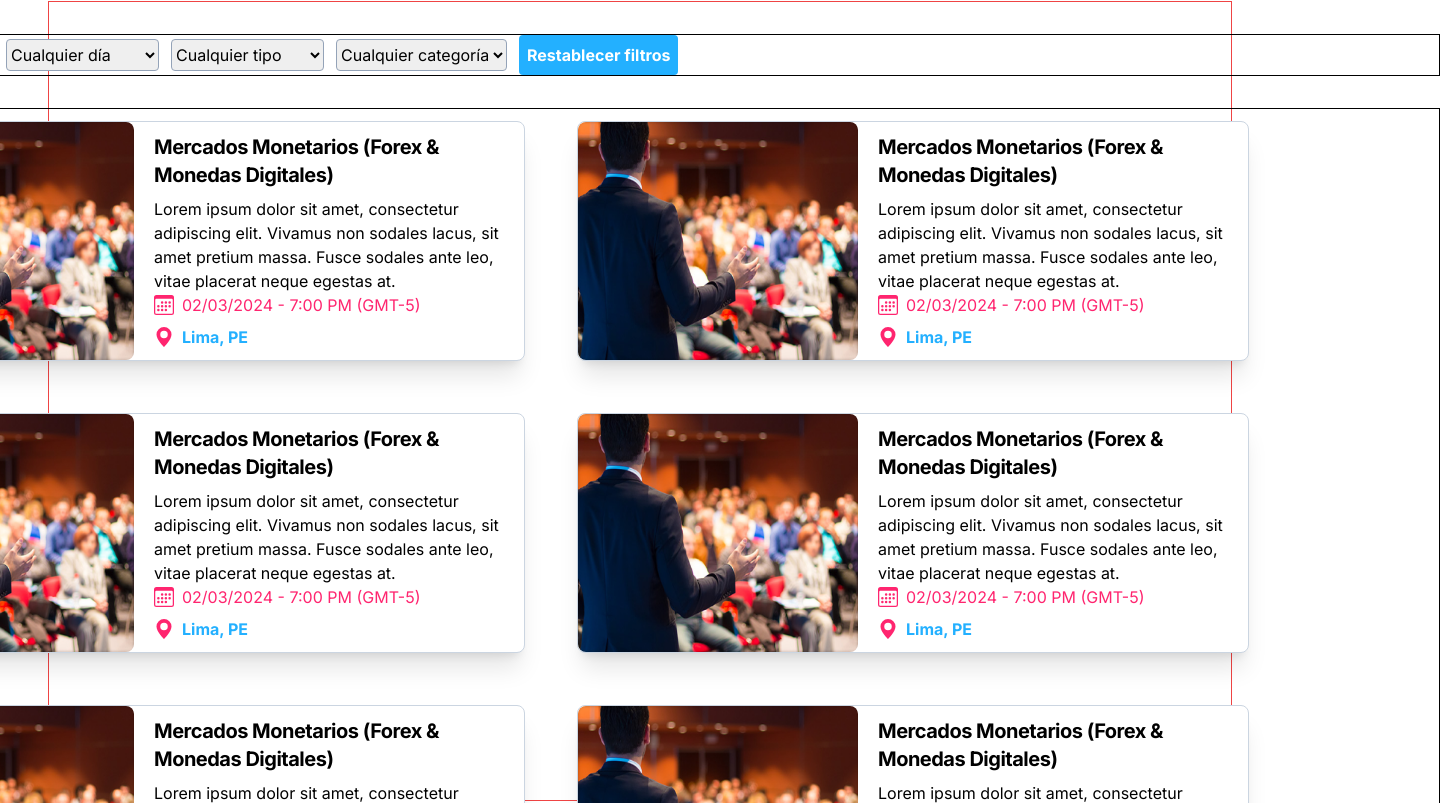
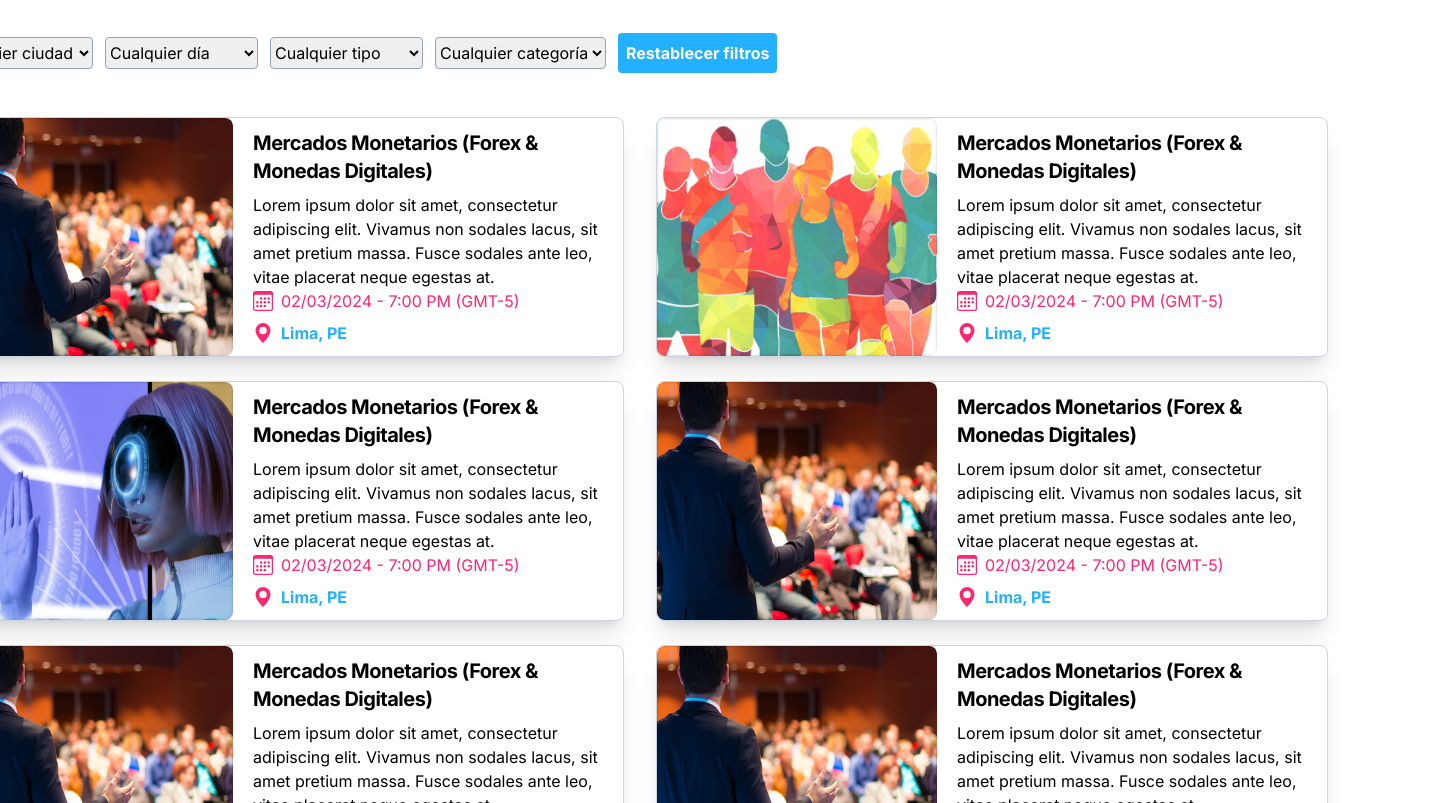
Before and after one commit to No-Country/c16-27-n-node-react, a Next.js app: page /searchPage in a window 1280 px wide. Shown: the part 137-940 px from the top of the page, 1440 px wide, since content can reach past the window. Built offline with nearby package versions, Linux system fonts and the light colour scheme.

Commit message:
Add event view page and update search page

```diff
--- /dev/null
+++ b/src/app/eventviewpage/page.js
@@ -0,0 +1,16 @@
+import React from 'react';
+import CardEventView from '../components/CardEventView';
+
+
+const page = () => {
+  return (
+    <div>
+      <CardEventView
+        title={"Mercados Monetarios (Forex & Monedas Digitales)"}
+        img={"/images/imgCard-1.png"}
+      />
+    </div>
+  );
+};
+
+export default page;
--- a/src/app/page.js
+++ b/src/app/page.js
@@ -1,5 +1,6 @@
 import React from "react";
 import CardEvent from "./components/CardEvent";
+import Link from "next/link";
 
 const page = () => {
   return (
@@ -21,10 +22,12 @@ const page = () => {
           de tu mano.
         </p>
       </section>
-      <section className="h-[670px] flex flex-col items-center justify-center gap-10 bg-gradient-to-t from-zinc-100 to-slate-50">
-        <button className="bg-[#23B0FF] h-20 rounded-lg text-3xl text-white p-2 font-bold">
-          !Descubre eventos aqui!
-        </button>
+      <section className="h-[670px] flex flex-col items-center justify-center gap-10 ">
+        <Link href={'/searchPage'} >
+          <button className="bg-[#23B0FF] h-20 rounded-lg text-3xl text-white p-2 font-bold">
+            !Descubre eventos aqui!
+          </button>
+        </Link>
         <section className="flex gap-8 mt-2">
           <CardEvent
             img={"/images/imgCard-1.png"}
--- a/src/app/searchPage/page.js
+++ b/src/app/searchPage/page.js
@@ -1,11 +1,12 @@
 import React from 'react';
 import CardWithDescription from '../components/CardWithDescription';
-
+import { eventsData } from '../../../eventsData';
+import Link from 'next/link';
 
 const page = () => {
   return (
-    <main className=" flex flex-col items-center border border-red-500 h-screen  ">
-      <section className=" mb-8 mt-8 w-[1600px] flex items-center gap-3 border border-black h-16">
+    <main className=" flex flex-col items-center h-screen  ">
+      <section className=" mb-8 mt-8 w-[1400px] flex items-center gap-3 h-16">
         <select className='border border-slate-400 rounded h-8'>
           <option value="" selected >Cualquier ciudad</option>
           <option value="">Medellín, CO</option>
@@ -32,43 +33,18 @@ const page = () => {
         </select>
         <button className='bg-[#23B0FF] text-white font-bold rounded p-2'>Restablecer filtros</button>
       </section>
-      <section className='flex flex-wrap gap-7 w-[1600px] border border-black'>
-        <CardWithDescription
-          img={"/images/imgCard-1.png"}
-          title={"Mercados Monetarios (Forex & Monedas Digitales)"}
-          date={"02/03/2024 - 7:00 PM (GMT-5)"}
-          location={"Lima, PE"}
-        />
-        <CardWithDescription
-          img={"/images/imgCard-1.png"}
-          title={"Mercados Monetarios (Forex & Monedas Digitales)"}
-          date={"02/03/2024 - 7:00 PM (GMT-5)"}
-          location={"Lima, PE"}
-        />
-        <CardWithDescription
-          img={"/images/imgCard-1.png"}
-          title={"Mercados Monetarios (Forex & Monedas Digitales)"}
-          date={"02/03/2024 - 7:00 PM (GMT-5)"}
-          location={"Lima, PE"}
-        />
-        <CardWithDescription
-          img={"/images/imgCard-1.png"}
-          title={"Mercados Monetarios (Forex & Monedas Digitales)"}
-          date={"02/03/2024 - 7:00 PM (GMT-5)"}
-          location={"Lima, PE"}
-        />
-        <CardWithDescription
-          img={"/images/imgCard-1.png"}
-          title={"Mercados Monetarios (Forex & Monedas Digitales)"}
-          date={"02/03/2024 - 7:00 PM (GMT-5)"}
-          location={"Lima, PE"}
-        />
-        <CardWithDescription
-          img={"/images/imgCard-1.png"}
-          title={"Mercados Monetarios (Forex & Monedas Digitales)"}
-          date={"02/03/2024 - 7:00 PM (GMT-5)"}
-          location={"Lima, PE"}
-        />
+      <section className='flex flex-wrap w-[1400px] justify-between'>
+        {eventsData.map((event, index) => (
+          <Link href={'/eventviewpage'} className='cursor-pointer'>
+            <CardWithDescription
+              key={index}
+              img={event.img}
+              title={event.title}
+              date={event.date}
+              location={event.location}
+            />
+          </Link>
+        ))}
       </section>
     </main>
   );
```
